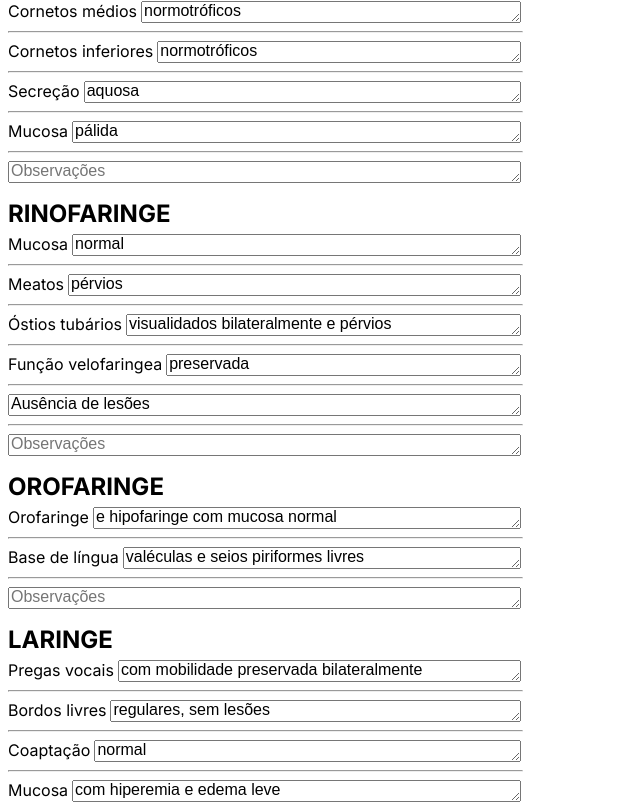
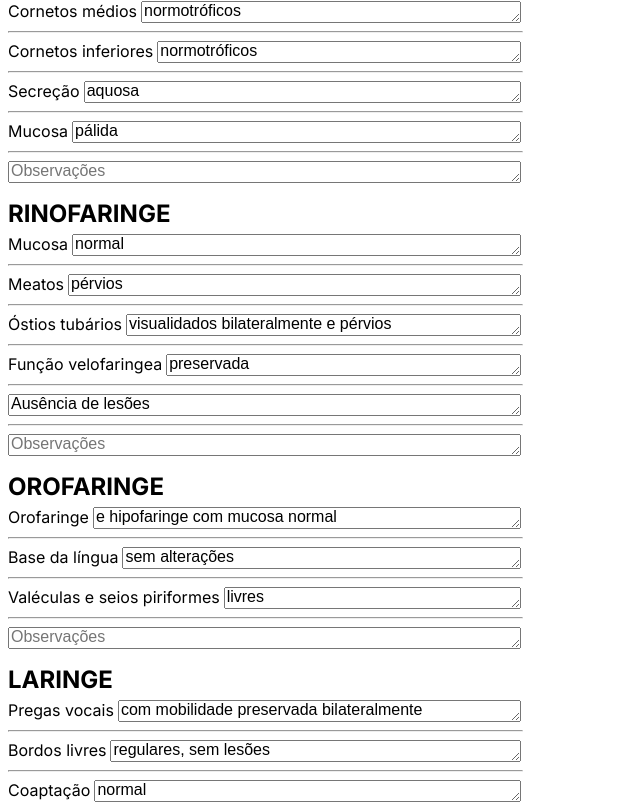
Before and after one commit to dm-sistemas-medicos/dm-laudos, a Next.js app: page / in a window 1280 px wide. Shown: the part 373-1179 px from the top of the page, without its empty margins (0-640 px from the left). Built offline with nearby package versions, Linux system fonts and the light colour scheme.

Commit message:
refactor: use ExamItem component in Orofaringe module

```diff
--- a/src/app/laudos/videonasolaringoscopia/components/orofaringe/components/baselingua/baselingua.tsx
+++ /dev/null
@@ -1,25 +0,0 @@
-"use client";
-
-import { useState } from "react";
-
-import parentStyles from "../../../../videonasolaringoscopia.module.css";
-
-const BaseLingua = () => {
-  const [baseLingua, setBaseLingua] = useState(
-    "valéculas e seios piriformes livres"
-  );
-
-  return (
-    <li className={parentStyles.itemExame}>
-      <label>Base de língua</label>
-      <textarea
-        rows={1}
-        id="baseLingua"
-        value={baseLingua}
-        onChange={({ target: { value } }) => setBaseLingua(value)}
-      />
-    </li>
-  );
-};
-
-export default BaseLingua;
--- a/src/app/laudos/videonasolaringoscopia/components/orofaringe/components/mucosa/mucosa.tsx
+++ /dev/null
@@ -1,23 +0,0 @@
-"use client";
-
-import { useState } from "react";
-
-import parentStyles from "../../../../videonasolaringoscopia.module.css";
-
-const Mucosa = () => {
-  const [mucosa, setMucosa] = useState("e hipofaringe com mucosa normal");
-
-  return (
-    <li className={parentStyles.itemExame}>
-      <label>Orofaringe</label>
-      <textarea
-        rows={1}
-        id="mucosa"
-        value={mucosa}
-        onChange={({ target: { value } }) => setMucosa(value)}
-      />
-    </li>
-  );
-};
-
-export default Mucosa;
--- a/src/app/laudos/videonasolaringoscopia/components/orofaringe/orofaringe.tsx
+++ b/src/app/laudos/videonasolaringoscopia/components/orofaringe/orofaringe.tsx
@@ -2,17 +2,30 @@
 
 import parentStyles from "../../videonasolaringoscopia.module.css";
 
-import Mucosa from "./components/mucosa/mucosa";
-import BaseLingua from "./components/baselingua/baselingua";
+import ExamItem from "../examitem/examitem";
 import Observacoes from "../observacoes/observacoes";
 
 const Orofaringe = () => (
   <fieldset>
     <h2 className={parentStyles.tituloSecaoExame}>Orofaringe</h2>
     <ul className={parentStyles.itensExame}>
-      <Mucosa />
+      <ExamItem
+        id="orofaringe"
+        label="Orofaringe"
+        initialText="e hipofaringe com mucosa normal"
+      />
       <hr className={parentStyles.separator} />
-      <BaseLingua />
+      <ExamItem
+        id="baseLingua"
+        label="Base da língua"
+        initialText="sem alterações"
+      />
+      <hr className={parentStyles.separator} />
+      <ExamItem
+        id="valeculas"
+        label="Valéculas e seios piriformes"
+        initialText="livres"
+      />
       <hr className={parentStyles.separator} />
       <Observacoes />
     </ul>
```
